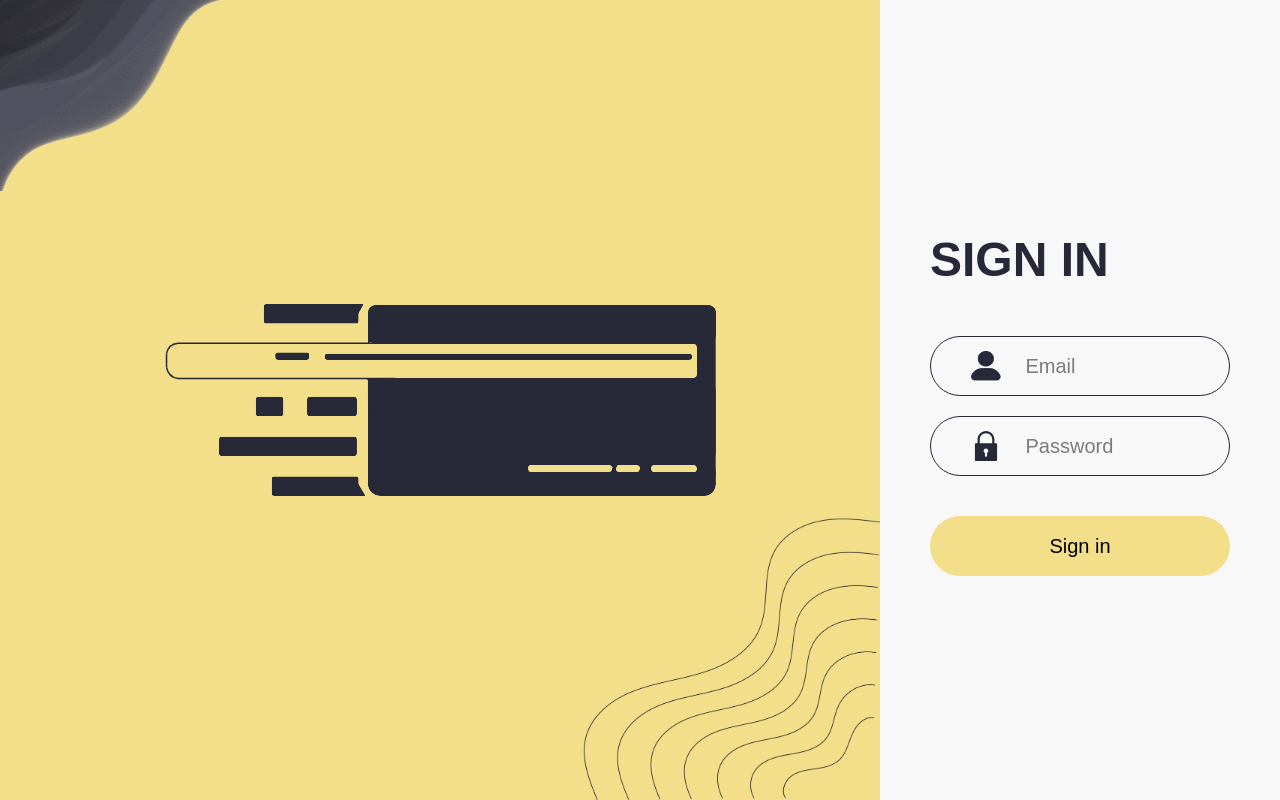
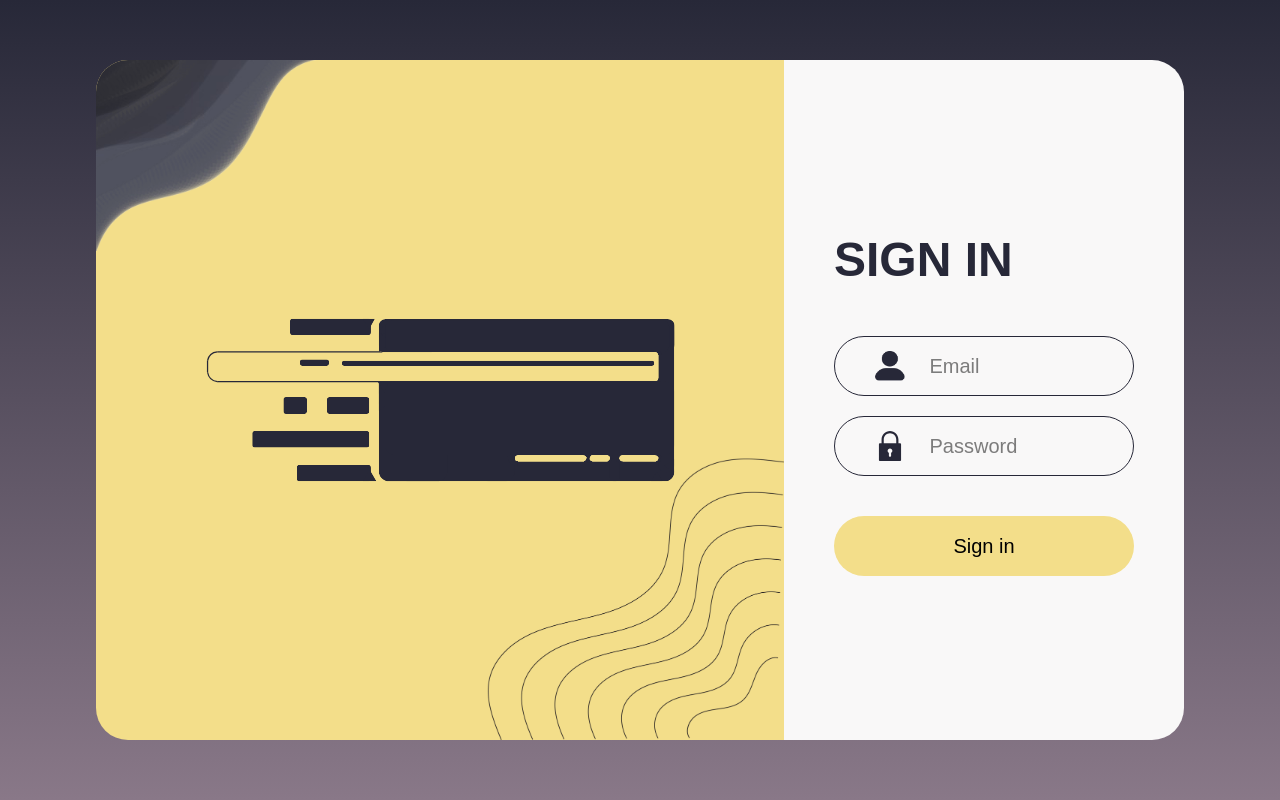
Before and after one commit to Tag-Me-DAW2/store-admin-frontend, an Angular app: page / in a window 1280 px wide. Built offline with nearby package versions, Linux system fonts and the light colour scheme.

Commit message:
feature(): changed login view

```diff
--- a/src/app/components/pages/login/login-page.scss
+++ b/src/app/components/pages/login/login-page.scss
@@ -1,7 +1,9 @@
 :host {
   // Login Variables
-  --login-width: var(--tgm-sys-percentage-100);
+  --login-height: var(--tgm-sys-percentage-85);
+  --login-width: var(--tgm-sys-percentage-85);
   --login-font-family: var(--tgm-sys-font-family-primary);
+  --login-border-radius: var(--tgm-sys-border-radius-xlarge);
 
   // Login logo container variables
   --login-logo-container-height: var(--tgm-sys-percentage-100);
@@ -51,15 +53,22 @@
   --login-form-button-padding: var(--tgm-sys-padding-small) var(--tgm-sys-padding-xlarge);
   --login-form-button-hover-color: var(--tgm-sys-color-primary);
   --login-form-button-hover-background-color: var(--tgm-sys-color-secondary);
+
+  height: 100vh;
+  display: flex;
+  align-items: center;
+  justify-content: center;
+  background: linear-gradient(#272838, #897888);
 }
 
 
 .login {
   display: flex;
-  align-content: center;
-  height: 100vh;
+  height: var(--login-height);
   width: var(--login-width);
   font-family: var(--login-font-family);
+  border-radius: var(--login-border-radius);
+  overflow: hidden;
 
   &__logo-container {
     position: relative;
@@ -78,7 +87,7 @@
 
     &--top-left {
       top: 0;
-      left: 0;
+      left: -2px;
     }
 
     &--bottom-right {
--- a/src/app/scss/01_utilities/_variables.scss
+++ b/src/app/scss/01_utilities/_variables.scss
@@ -53,7 +53,8 @@ $fixed-heights: (
   "tgm-sys-height-small": 30px,
   "tgm-sys-height-medium": 60px,
   "tgm-sys-height-header": 100px,
-  "tgm-sys-height-footer": 80px
+  "tgm-sys-height-footer": 80px,
+  "tgm-sys-height-viewport": 100vh
 );
 // Fixed widths
 $fixed-widths: (
@@ -71,6 +72,7 @@ $percentages: (
   "tgm-sys-percentage-25": 25%,
   "tgm-sys-percentage-50": 50%,
   "tgm-sys-percentage-75": 75%,
+  "tgm-sys-percentage-85": 85%,
   "tgm-sys-percentage-100": 100%
 );
 // Gaps
```
